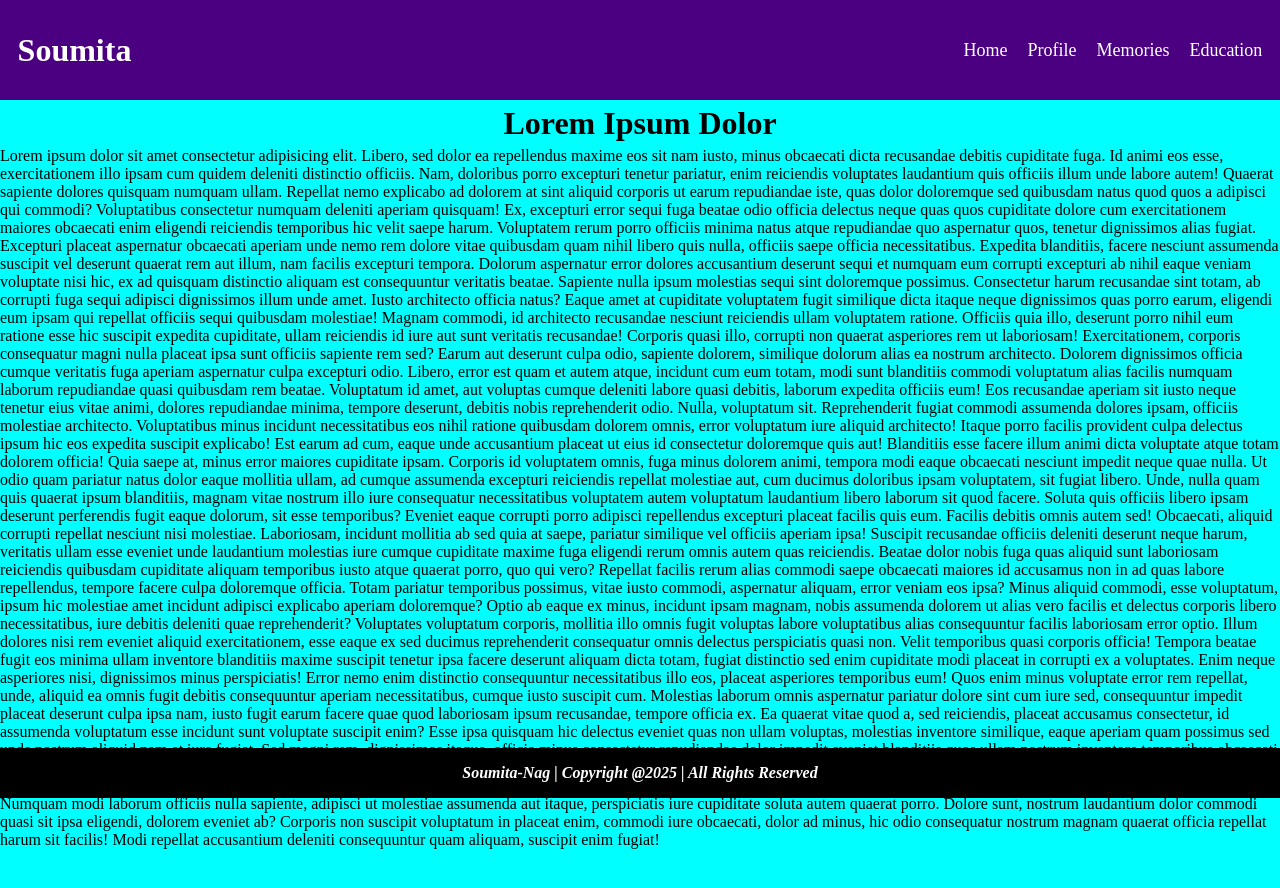
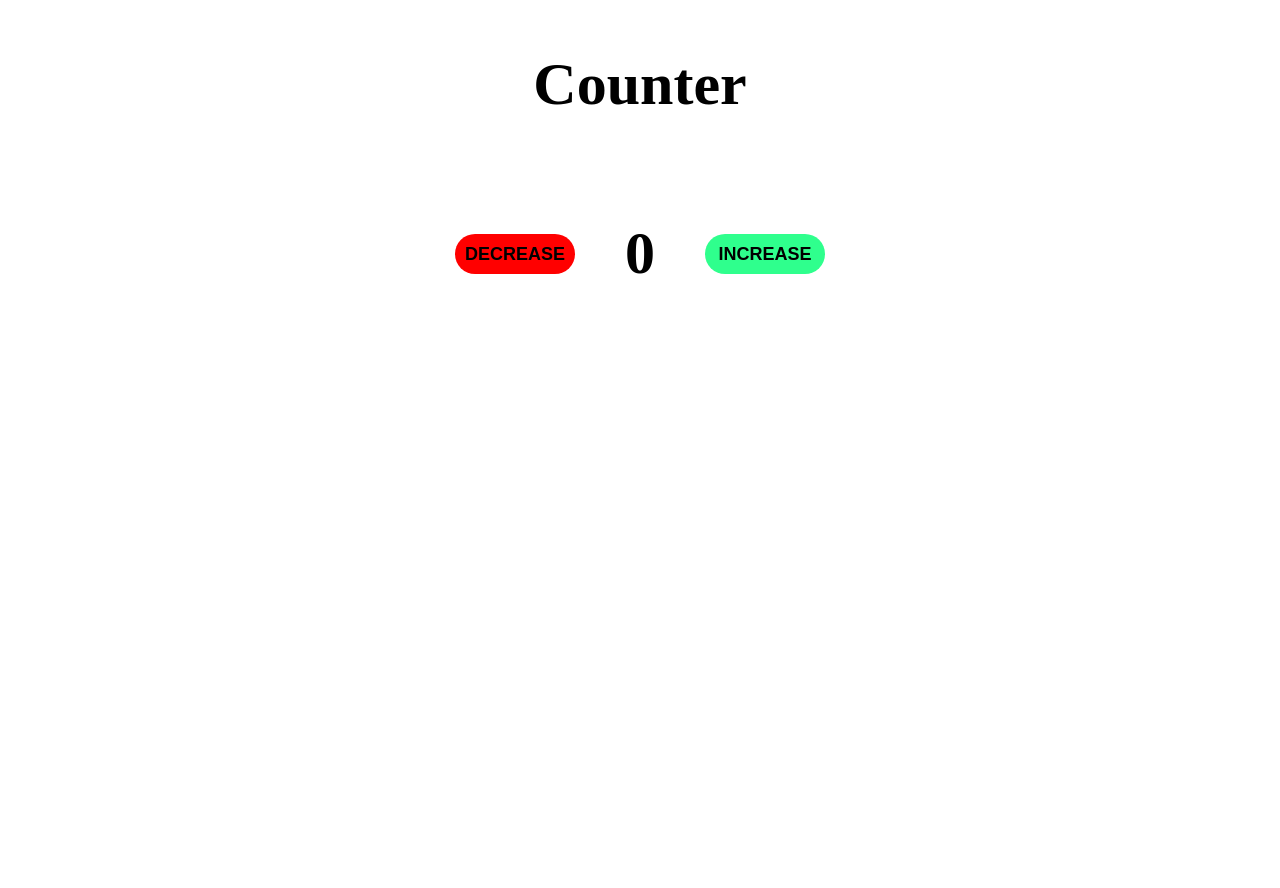
Before and after one commit to Soumita-Nag/Vue.js-Learning, a Vue app: page / in a window 1280 px wide. Shown: the top 888 px of the page. After the commit the page ends 800 px from the top, so only its background shows below. Built offline with nearby package versions, Linux system fonts and the light colour scheme.

Commit message:
Counter Created

```diff
--- a/src/App.vue
+++ b/src/App.vue
@@ -2,26 +2,29 @@
 // import count from '@/components/02_Examples/count.vue'
 // import Hello from '@/components/02_Examples/Hello.vue'
 
-import Header from '@/components/01_demo_page/Header.vue'
-import Body from '@/components/01_demo_page/Body.vue'
-import Footer from '@/components/01_demo_page/Footer.vue'
+// import Header from '@/components/01_demo_page/Header.vue'
+// import Body from '@/components/01_demo_page/Body.vue'
+// import Footer from '@/components/01_demo_page/Footer.vue'
+
+import Counter from '@/components/03_Counter/Counter.vue'
 
 export default{
   components:{
     // Hello,
     // count,
-    Header,
-    Body,
-    Footer,
+    // Header,
+    // Body,
+    // Footer,
+    Counter,
   }
 }
 </script>
 
 <template>
   <!-- Components for 01_demo_page starts -->
-  <Header/>
+  <!-- <Header/>
   <Body/>
-  <Footer/>
+  <Footer/> -->
   <!-- Components for 01_demo_page ends -->
 
 <!-- Components for 02_Examples starts -->
@@ -30,6 +33,7 @@ export default{
   <!-- <Hello/> -->
 <!-- Components for 02_Examples ends -->
 
+<Counter/>
 </template>
 
 <style>
--- /dev/null
+++ b/src/components/03_Counter/Counter.vue
@@ -0,0 +1,62 @@
+<template>
+    <h1>Counter</h1>
+    <div class="container">
+        <button @click="Decrement" id="dec">DECREASE</button>
+        <h1>{{ count }}</h1>
+        <!-- count state can be accessible inside template using {{  }} which is called mustaches -->
+        <button @click="Increment" id="inc">INCREASE</button>
+
+    </div>
+</template>
+
+<script>
+export default{
+    data(){
+        return{
+            count : 0, //Called state, like a key-value paire, count stores 0
+        }
+    },
+    methods:{
+        Increment(){
+            this.count++;
+        },
+        Decrement(){
+            this.count--;
+        }
+    }
+}
+</script>
+
+<style scoped>
+    *{
+        margin: 0;
+        padding: 0;
+        box-sizing: border-box;
+        display: flex;
+        justify-content: center;
+    }
+    h1{
+        margin: 50px 0px;
+        font-size: 60px;
+    }
+    .container{
+        gap: 50px;
+        display: flex;
+        align-items: center;
+    }
+    button{
+        height: 40px;
+        width: 120px;
+        padding-top: 10px;
+        border: none;
+        border-radius: 20px;
+        font-size: 18px;
+        font-weight: bold;
+    }
+    #inc{
+        background-color: rgb(47, 255, 141);
+    }
+    #dec{
+        background-color: red;
+    }
+</style>
```
